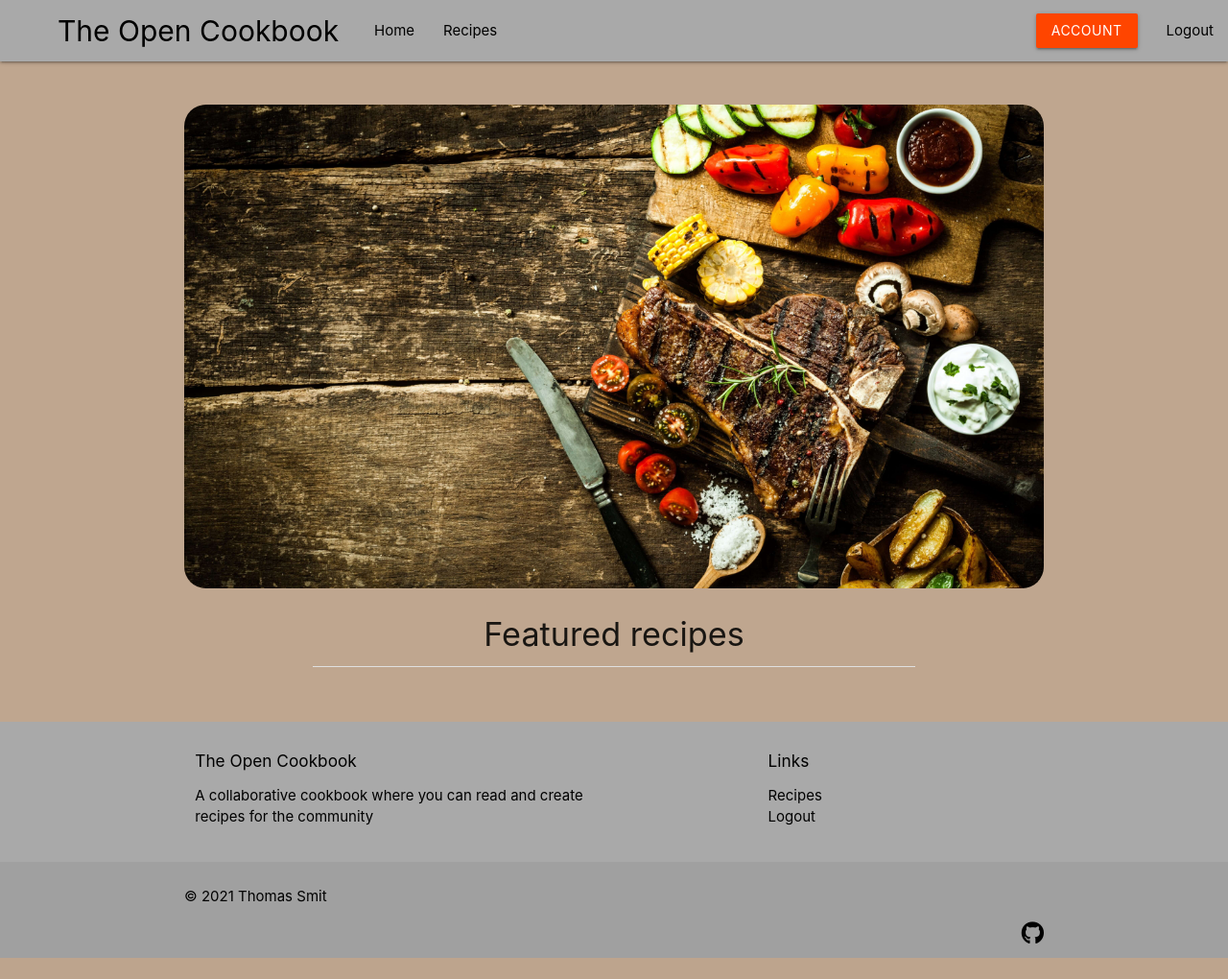
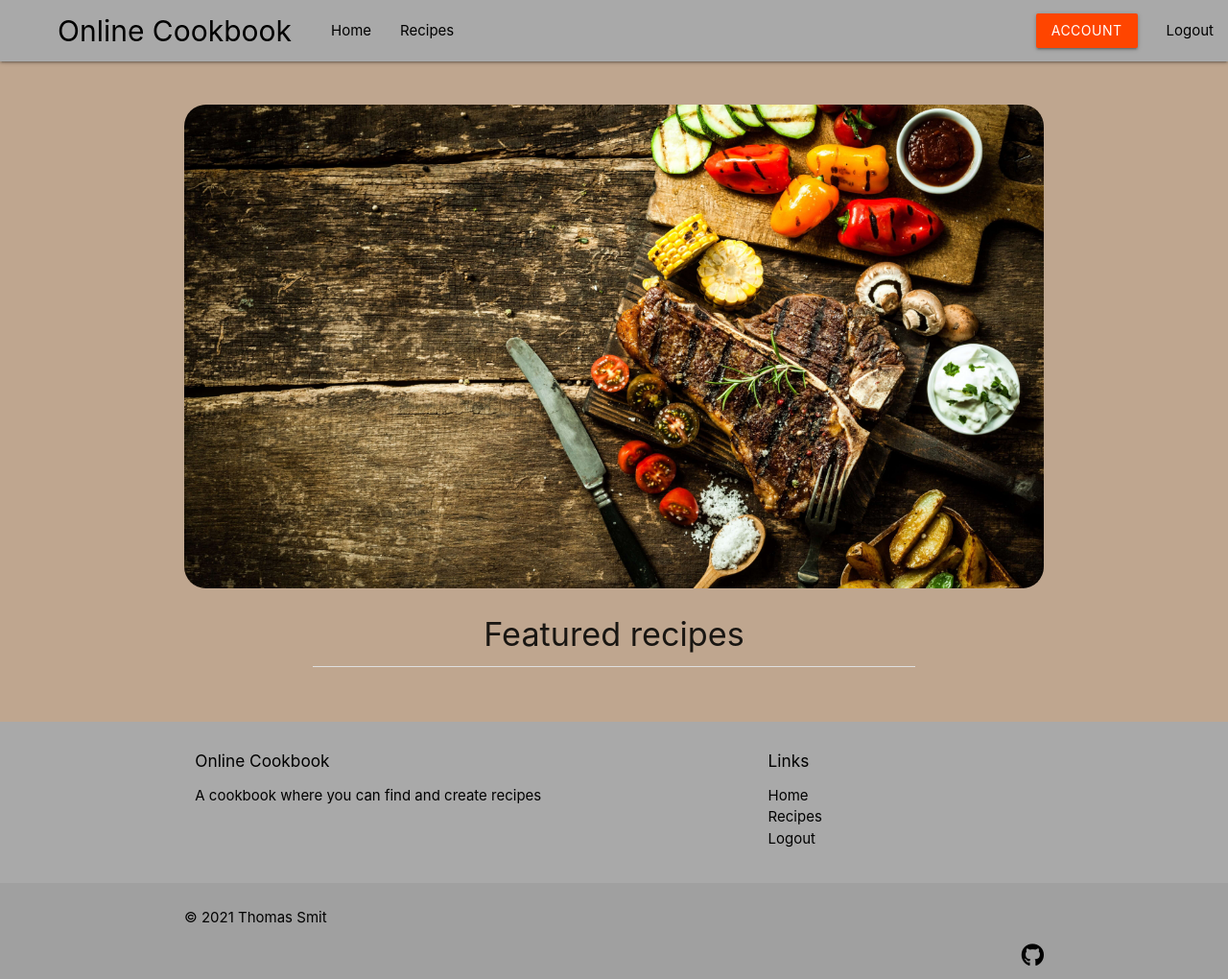
Before and after one commit to Code-Institute-Submissions/ThomasMSmit-Online-Cookbook_JuneSub, a Flask app: page / in a window 1280 px wide. Shown: the whole page at 96% size. Before the commit the page ends 998 px from the top, so only its background shows below. Run offline with Flask 2, Linux system fonts and the light colour scheme; the visitor is signed in with stand-in values (Sample User, id 1); data that the repository does not hold is empty; some libraries are stand-ins or nearby versions.

Commit message:
Changed title of page

```diff
--- a/static/css/styles.css
+++ b/static/css/styles.css
@@ -40,7 +40,7 @@ nav .brand-logo {
 }
 
 .home {
-    margin-left: 25rem;
+    margin-left: 22rem;
 }
 
 .signup {
--- a/templates/base.html
+++ b/templates/base.html
@@ -21,7 +21,7 @@
     <!-- Navbar -->
     <nav class="navbar">
         <div class="nav-wrapper">
-            <a class="brand-logo">The Open Cookbook</a>
+            <a class="brand-logo">Online Cookbook</a>
             <a href="#" data-target="mobile-demo" class="sidenav-trigger"><i class="material-icons">menu</i></a>
             <ul>
                 <li class="left hide-on-med-and-down"><a class="home" href="{{ url_for('home') }}">Home</a></li>
@@ -74,13 +74,14 @@
         <div class="container">
             <div class="row">
                 <div class="col l6 s12">
-                    <h6 class="black-text">The Open Cookbook</h6>
-                    <p class="black-text text-lighten-4">A collaborative cookbook where you can read and create recipes for the community</p>
+                    <h6 class="black-text">Online Cookbook</h6>
+                    <p class="black-text text-lighten-4">A cookbook where you can find and create recipes</p>
                 </div>
                 <div class="col l4 offset-l2 s12">
                     <h6 class="black-text">Links</h6>
                     <ul>
                         {% if user %}
+                            <li><a class="black-text text-lighten-3" href="{{ url_for('home') }}">Home</a></li>
                             <li><a class="black-text text-lighten-3" href="{{ url_for('recipelist') }}">Recipes</a></li>
                             <li><a class="black-text text-lighten-3" href="{{ url_for('logout') }}">Logout</a></li>
                         {% else %}
```
